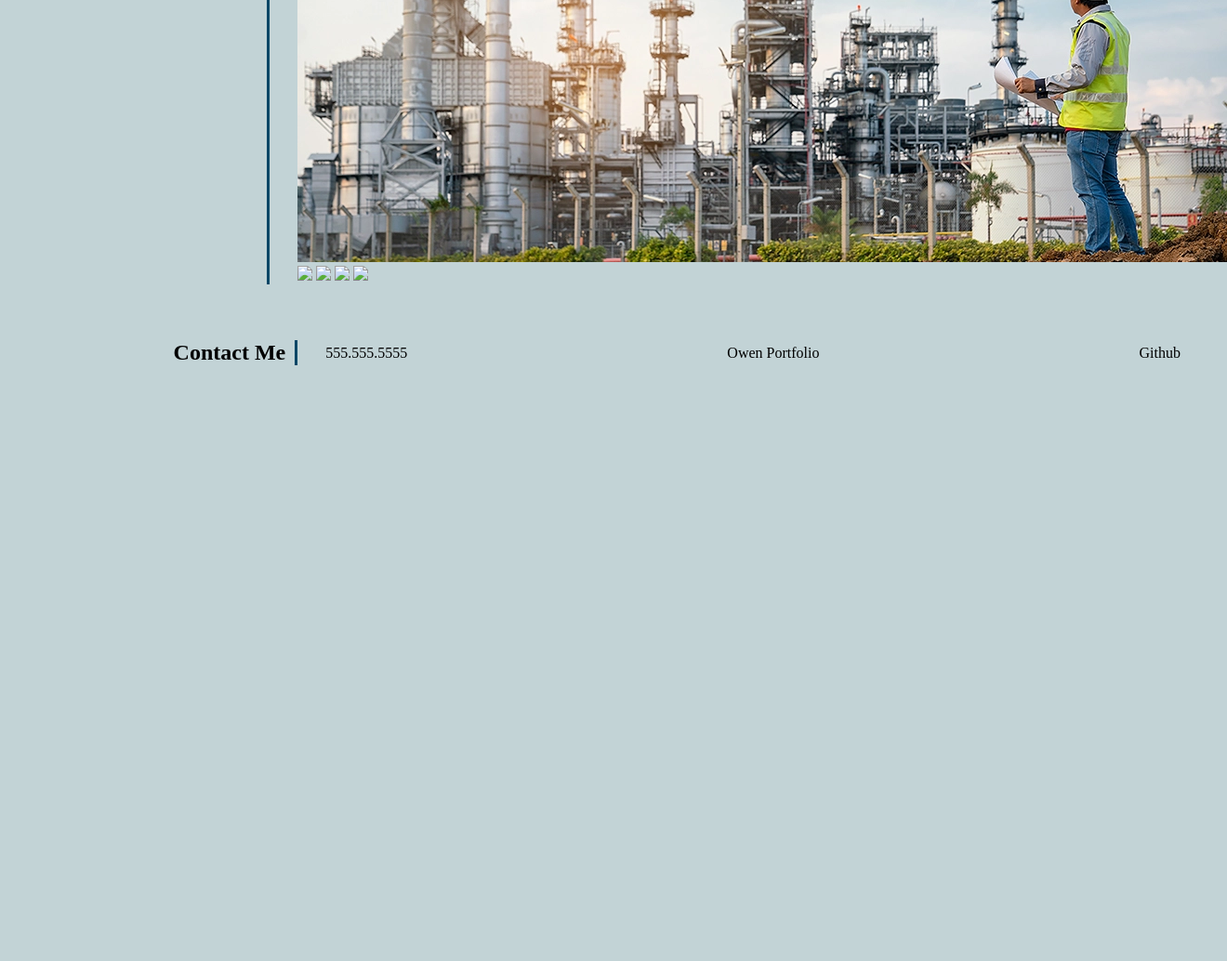
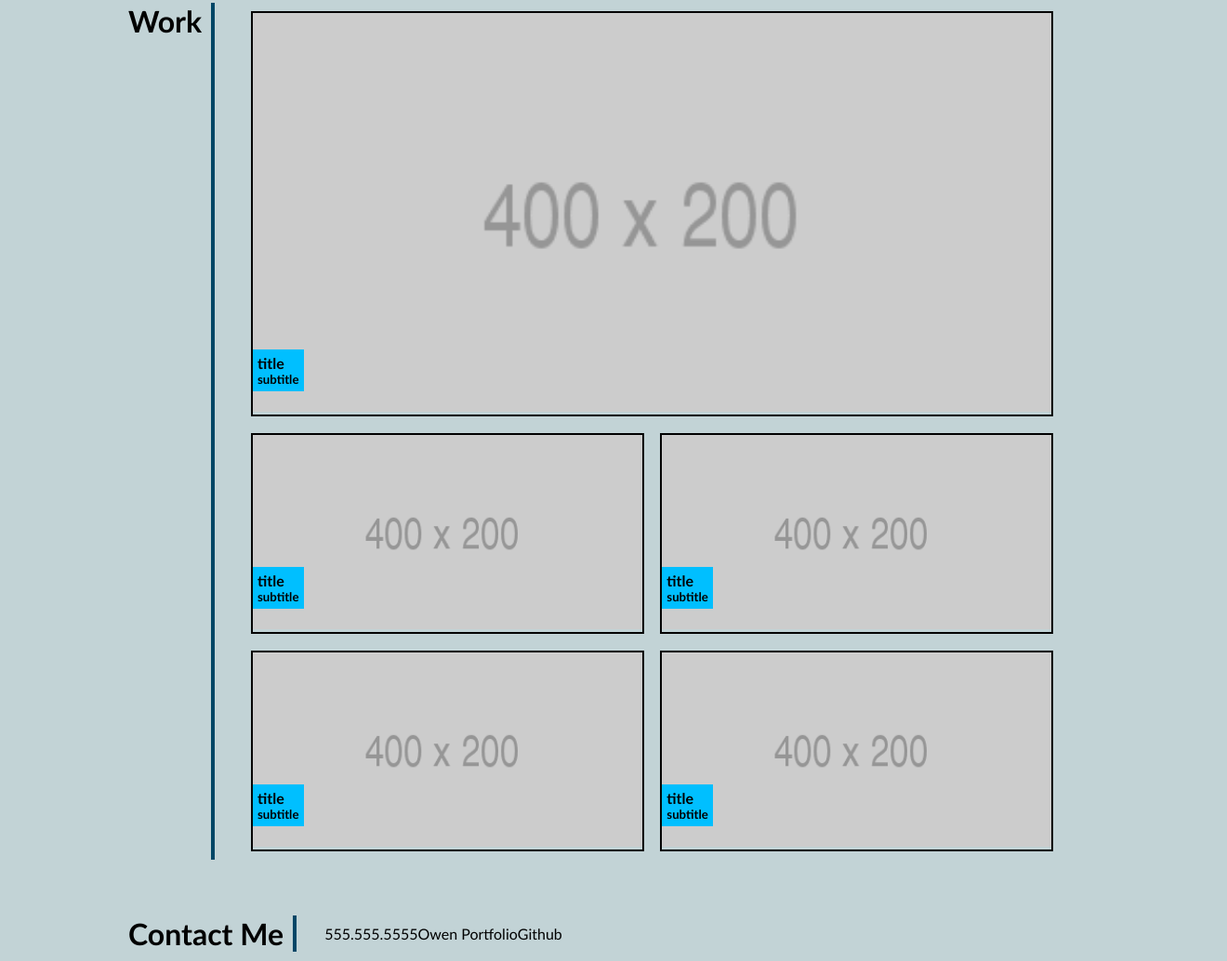
Before and after one commit to owenforeman1/Professional-Portfolio, a plain HTML site: page index.html in a window 1280 px wide. Shown: the part 1153-2187 px from the top of the page at 93% size, 1320 px wide, since content can reach past the window. Before the commit the page ends 1556 px from the top, so only its background shows below. Drawn offline with Linux system fonts and the light colour scheme.

Commit message:
images cards

```diff
--- a/assets/css/style.css
+++ b/assets/css/style.css
@@ -2,6 +2,8 @@
     box-sizing: border-box;
     padding: 0;
     margin: 0;
+    font-family: "Trebuchet MS", "Lucida Sans Unicode", "Lucida Grande",
+    "Lucida Sans", Arial, sans-serif;
 
   }
 
@@ -14,13 +16,19 @@
     height: 100%;
 }
 
+ main {
+    margin: auto;
+    max-width: 1024px;
+}
+
 /* The hero image */
 .hero-image {
-  /* Use "linear-gradient" to add a darken background effect to the image (photographer.jpg). This will make the text easier to read */
+
   background-image: linear-gradient(rgba(0, 0, 0, 0.5), rgba(0, 0, 0, 0.5)), url(../images/hero.jpg);
 
-  /* Set a specific height */
+
   height: 50%;
+
 
   /* Position and center the image to scale nicely on all screens */
   background-position: center;
@@ -40,9 +48,7 @@
 }
 
   header {
-      padding: 20px;
-      font-family: "Trebuchet MS", "Lucida Sans Unicode", "Lucida Grande",
-    "Lucida Sans", Arial, sans-serif;
+    padding: 20px;
     background-color: #007EA7;
     color: white;
     flex-direction: row;
@@ -55,10 +61,14 @@
     font-size: 48px;
     width: 358px;
     border: 8px solid #004666;
-    padding: 0px;
+    padding: 1px;
     margin: 10px;
     border-radius: 15px
   }
+
+h2 {
+  font-size: 32px;
+}
 
   header ul {
     list-style: none;
@@ -66,12 +76,11 @@
     flex-direction: row;
     align-items: center;
     font-size: 24px;
-
   }
 
   /* hover ul */
 header ul li:hover{
-  background-color: #8367C7;
+  color: #8367C7;
   cursor: pointer;
 }
 
@@ -86,29 +95,57 @@ header ul li:hover{
   }
 
   .content-header {
-    width: 25vw;
     text-align: right;
     margin: 10px;
-    border-right:3px solid #004666;
+    border-right:4px solid #004666;
     padding-right: 10px;
   }
 
   .paragraphs {
-
-    width: 75vw;
+    /* width: 75vw; */
     margin: 10px;
     padding-left: 10px;
     display: flex;
+  }
+
+  .work-images{
+    /* width: 75vw; */
+    margin: 10px;
+    padding-left: 10px;
+    display: flex;
+    flex-direction: row;
+    flex-wrap: wrap;
+  }
+
+  .card {
+position: relative;
+width: 48%;
+    margin: 1%;
+    border: 2px solid black;
+  }
+
+  .card.double {
+    width: 100%;
+  }
+
+  .card .card-title {
+position: absolute;
+    bottom: 0;
+    margin-bottom: 25px;
+    padding: 5px;
+    background-color: deepskyblue;
+  }
+
+  .card img { width: 100%;
+
   }
 
   .contactlinks {
     display: flex;
     align-items: center;
     justify-content: space-between;
-    width: 75vw;
     margin: 10px;
     padding-left: 10px;
-
   }
 
   /* tablet */
--- a/index.html
+++ b/index.html
@@ -97,29 +97,55 @@
       </section>
       <section id="Work" class="content">
         <div class="content-header"><h2>Work</h2></div>
-        <div class="paragraphs">
-          <p>
-            <img src="./assets/images/chemical-website-page-header-photo-1000x400.webp"/>
-            <img src="./assets/images/images.png"/>
-            <img src="./assets/images/images.png"/>
-            <img src="./assets/images/images.png"/>
-            <img src="./assets/images/images.png"/>
+        <div class="work-images">
+          <div class="card double">
+            <div class="card-title"><h4>title</h4>
+              <h5>subtitle</h5>
+            </div>
 
-          </p>
+            <img src="./assets/images/400x200.png"/>
+          </div>
+          <div class="card">
+            <div class="card-title"><h4>title</h4>
+              <h5>subtitle</h5>
+            </div>
+
+            <img src="./assets/images/400x200.png"/>
+          </div>
+          <div class="card">
+            <div class="card-title"><h4>title</h4>
+              <h5>subtitle</h5>
+            </div>
+
+            <img src="./assets/images/400x200.png"/>
+          </div>
+          <div class="card">
+            <div class="card-title"><h4>title</h4>
+              <h5>subtitle</h5>
+            </div>
+
+            <img src="./assets/images/400x200.png"/>
+          </div>
+          <div class="card">
+            <div class="card-title"><h4>title</h4>
+              <h5>subtitle</h5>
+            </div>
+
+            <img src="./assets/images/400x200.png"/>
+          </div>
         </div>
+
 
         </div>
       </section>
       <section id="contactme" class="content">
         <div class="content-header"><h2>Contact Me</h2></div>
-
-          <div class="contactlinks">
+         <div class="contactlinks">
          <a href="#phonenumber">555.555.5555</a>
          <a href="#owenportfolio">Owen Portfolio</a>
          <a href="#github">Github</a>
         </div>
-
-        </div>
+       </div>
       </section>
     </main>
   </body>
```
Also changed, not shown: homework to do.txt (added).
